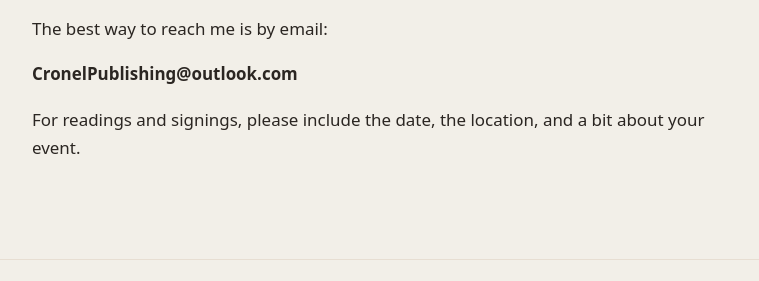
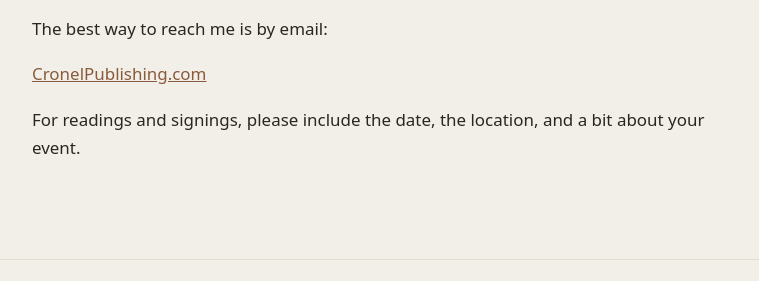
Before and after one commit to grantcox/cronelpub, an Eleventy site: page src/contact.md in a window 1280 px wide. Shown: the part 219-500 px from the top of the page, without its empty margins (260-1019 px from the left). Built offline with nearby package versions, Linux system fonts and the light colour scheme; Eleventy itself is replaced by a stand-in of ours; files that its build step writes are made by us from their sources.

Commit message:
Update Pages “contact”

```diff
--- a/src/contact.md
+++ b/src/contact.md
@@ -11,7 +11,7 @@ I'd love to hear from readers, book clubs, and event organizers.
 
 The best way to reach me is by email:
 
-**CronelPublishing@outlook.com**
+[CronelPublishing.com](mailto:CronelPublishing.com)
 
 For readings and signings, please include the date, the location, and a bit
 about your event.
```
